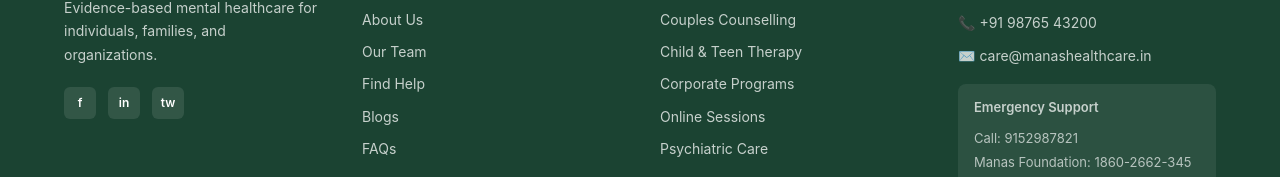
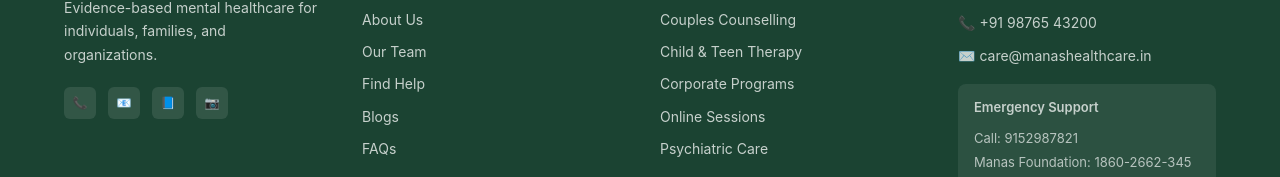
Before and after one commit to Manasa-tm/Manas_healthcare, a React (Vite) app: page / in a window 1280 px wide. Shown: the part 4332-4509 px from the top of the page. Built offline with nearby package versions, Linux system fonts and the light colour scheme.

Commit message:
Update social media icons in PublicLayout component

```diff
--- a/src/components/layout/PublicLayout.jsx
+++ b/src/components/layout/PublicLayout.jsx
@@ -201,7 +201,7 @@
               </div>
               <p style={{ fontSize:14, opacity:0.75, lineHeight:1.7, maxWidth:260 }}>Evidence-based mental healthcare for individuals, families, and organizations.</p>
               <div style={{ marginTop:20, display:'flex', gap:12 }}>
-                {['f','in','tw'].map(s => <a key={s} href="#" style={{ width:32, height:32, background:'rgba(255,255,255,0.1)', borderRadius:6, display:'flex', alignItems:'center', justifyContent:'center', color:'white', fontSize:12, fontWeight:600 }}>{s}</a>)}
+                {['📞','📧','📘','📷'].map(s => <a key={s} href="#" style={{ width:32, height:32, background:'rgba(255,255,255,0.1)', borderRadius:6, display:'flex', alignItems:'center', justifyContent:'center', color:'white', fontSize:12, fontWeight:600 }}>{s}</a>)}
               </div>
             </div>
             <div>
```
